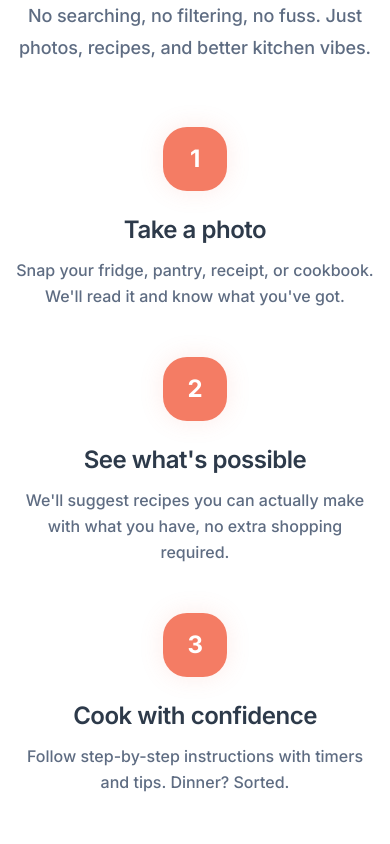
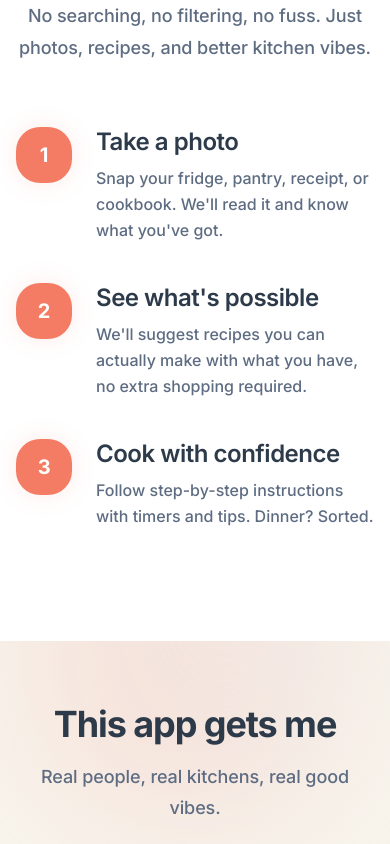
Before and after one commit to Unicorn-Road/DoReCiPe-web, a Next.js app: page / in a window 390 px wide. Shown: the part 3980-4824 px from the top of the page. Built offline with nearby package versions, Linux system fonts and the light colour scheme; grey boxes are pictures that could not be loaded.

Commit message:
Add Facebook Reel embed to How It Works section with split layout

```diff
--- a/src/app/page.tsx
+++ b/src/app/page.tsx
@@ -4,6 +4,7 @@ import Button from "@/components/Button";
 import Icon from "@/components/Icon";
 import PhoneMockup from "@/components/PhoneMockup";
 import SwissLandscape from "@/components/SwissLandscape";
+import FacebookReelEmbed from "@/components/FacebookReelEmbed";
 
 export default function Home() {
   return (
@@ -147,16 +148,32 @@ export default function Home() {
           </p>
         </div>
 
-        <div className="grid md:grid-cols-3 gap-12">
-          {steps.map((step, index) => (
-            <div key={index} className="text-center">
-              <div className="w-16 h-16 bg-coral rounded-2xl flex items-center justify-center text-white text-2xl font-bold mx-auto mb-6 shadow-glow">
-                {index + 1}
+        <div className="grid md:grid-cols-2 gap-12 md:gap-20 items-center max-w-6xl mx-auto">
+          {/* Steps */}
+          <div className="space-y-10">
+            {steps.map((step, index) => (
+              <div key={index} className="flex gap-6 items-start text-left group">
+                <div className="flex-shrink-0 w-14 h-14 bg-coral rounded-2xl flex items-center justify-center text-white text-xl font-bold shadow-glow group-hover:scale-110 transition-transform duration-300">
+                  {index + 1}
+                </div>
+                <div>
+                  <h3 className="heading-4 mb-2">{step.title}</h3>
+                  <p className="body-base text-pantry-400 leading-relaxed">{step.description}</p>
+                </div>
               </div>
-              <h3 className="heading-4 mb-3">{step.title}</h3>
-              <p className="body-base text-pantry-400">{step.description}</p>
-            </div>
-          ))}
+            ))}
+          </div>
+
+          {/* Video Demo */}
+          <div className="relative flex justify-center">
+            {/* Decorative blob backing */}
+            <div className="absolute top-1/2 left-1/2 -translate-x-1/2 -translate-y-1/2 w-[320px] h-[500px] bg-gradient-to-tr from-coral-200/30 to-pantry-100/50 rounded-full blur-3xl -z-10"></div>
+
+            <FacebookReelEmbed
+              videoUrl="https://www.facebook.com/reel/2341981952926387"
+              className="transform rotate-1 hover:rotate-0 transition-transform duration-500"
+            />
+          </div>
         </div>
       </Section>
 
--- /dev/null
+++ b/src/components/FacebookReelEmbed.tsx
@@ -0,0 +1,32 @@
+import React from 'react';
+
+interface FacebookReelEmbedProps {
+  videoUrl: string;
+  className?: string;
+}
+
+const FacebookReelEmbed: React.FC<FacebookReelEmbedProps> = ({ videoUrl, className = '' }) => {
+  const encodedUrl = encodeURIComponent(videoUrl);
+  const src = `https://www.facebook.com/plugins/video.php?height=476&href=${encodedUrl}&show_text=false&width=267&t=0`;
+
+  return (
+    <div className={`mx-auto max-w-[300px] ${className}`}>
+      <div className="relative w-full overflow-hidden rounded-[2rem] shadow-2xl ring-8 ring-white bg-black">
+        {/* 9:16 Aspect Ratio */}
+        <div className="relative pb-[177.77%] h-0">
+          <iframe
+            src={src}
+            className="absolute top-0 left-0 w-full h-full"
+            style={{ border: 'none', overflow: 'hidden' }}
+            scrolling="no"
+            allowFullScreen={true}
+            allow="autoplay; clipboard-write; encrypted-media; picture-in-picture; web-share"
+            title="Facebook Reel"
+          />
+        </div>
+      </div>
+    </div>
+  );
+};
+
+export default FacebookReelEmbed;
```
